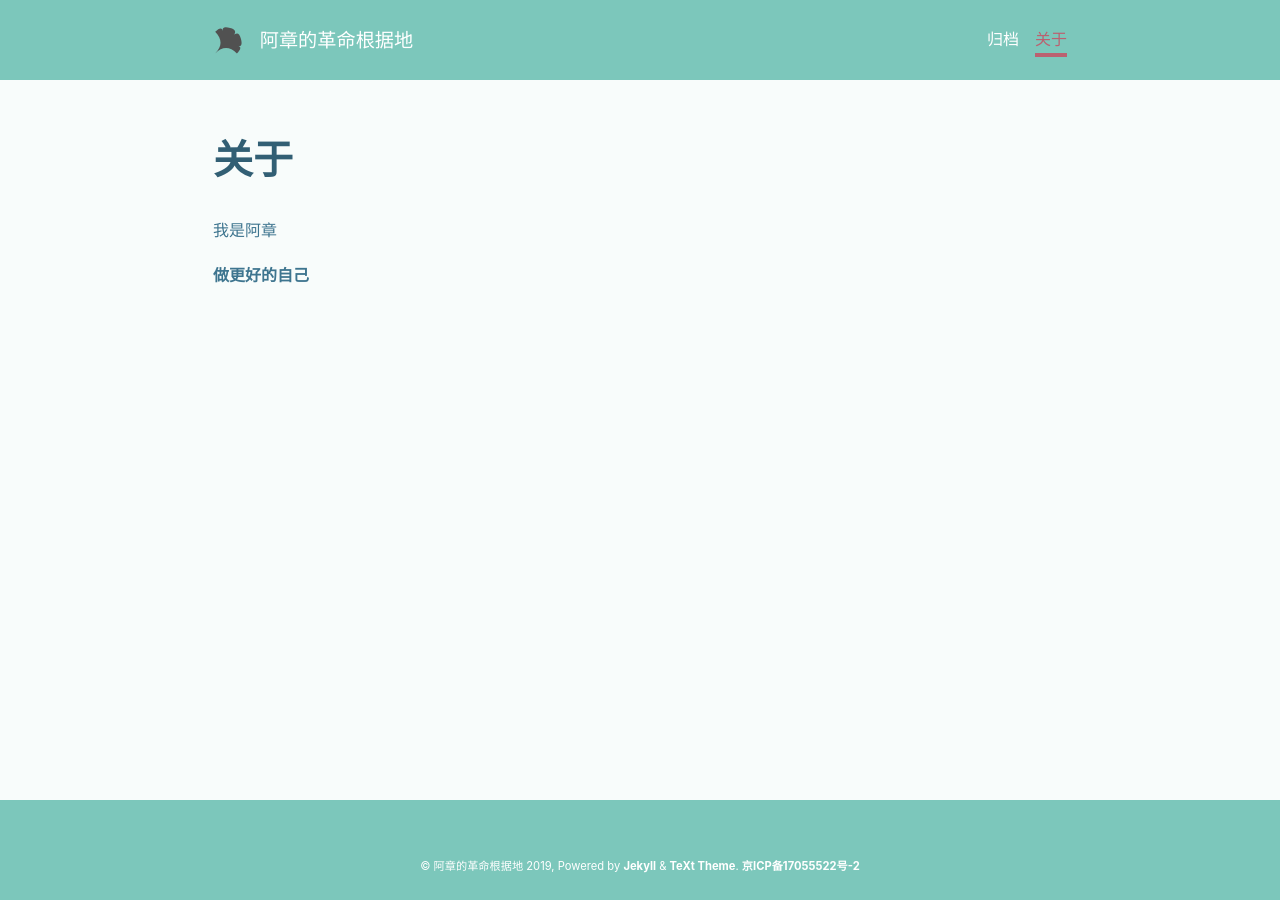
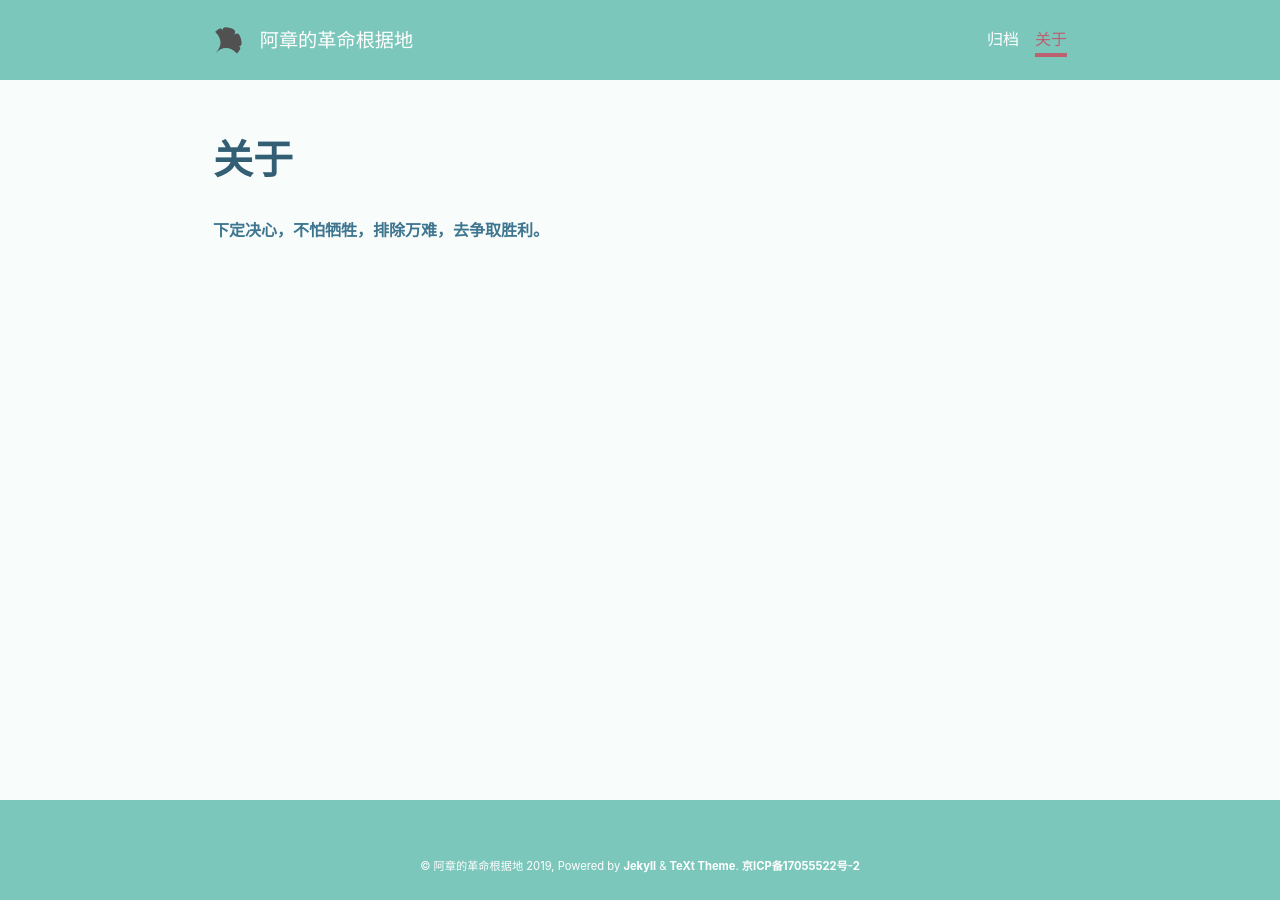
Before and after one commit to CheungChan/iblog, a Jekyll site: the page built from about.md, in a window 1280 px wide. Built offline with Jekyll 4.4.1, drawn with Linux system fonts in a browser that asks for light colours; nearby versions of some CDN libraries; comment, search, counter and statistics services are not loaded.

Commit message:
程序结构

```diff
--- a/about.md
+++ b/about.md
@@ -18,6 +18,5 @@ titles:
 key: page-about
 ---
 
-我是阿章
 
-**做更好的自己**
+**下定决心，不怕牺牲，排除万难，去争取胜利。**
```
